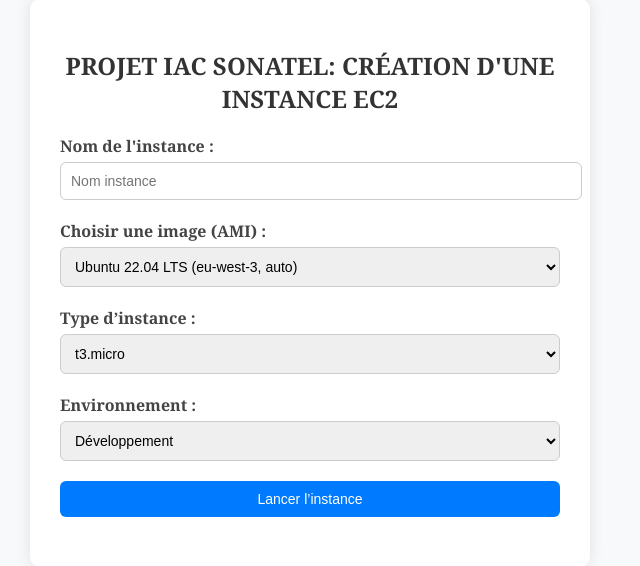
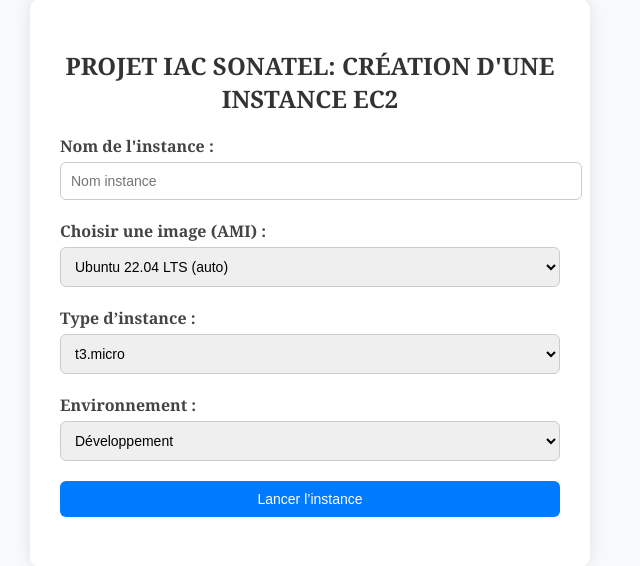
Before and after one commit to marieme-diene/terraform-github, a Flask app: page / in a window 1280 px wide. Shown: the part 49-615 px from the top of the page, without its empty margins (330-970 px from the left). Run offline with Flask 2, Linux system fonts and the light colour scheme.

Commit message:
instance

```diff
--- a/templates/form.html
+++ b/templates/form.html
@@ -63,8 +63,8 @@
 
             <label for="ami_id">Choisir une image (AMI) :</label>
             <select id="instance_os" name="instance_os" required>
-                <option value="">Ubuntu 22.04 LTS (eu-west-3, auto)</option>
-                <option value="ami-0d5ae304a0b933620">Amazon Linux 2023 (eu-west-3)</option>
+                <option value="">Ubuntu 22.04 LTS (auto)</option>
+                <option value="amazon-linux-2023">Amazon Linux 2023 (auto)</option>
             </select>
 
             <label for="instance_type">Type d’instance :</label>
```
Also changed, not shown: 1 other file.
